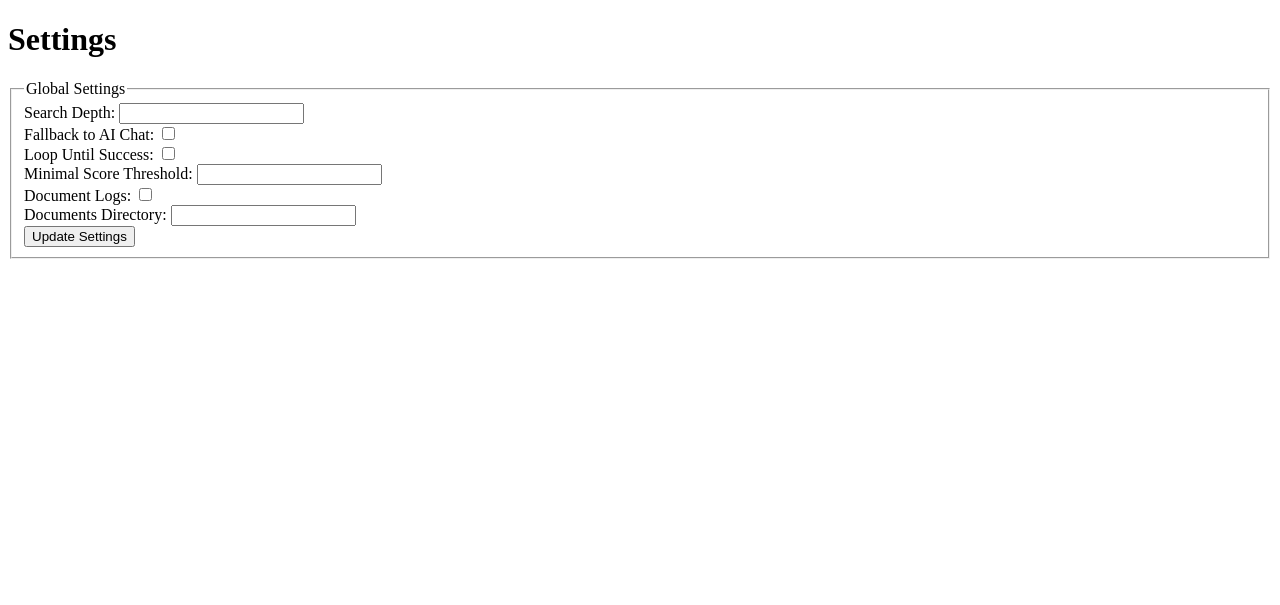
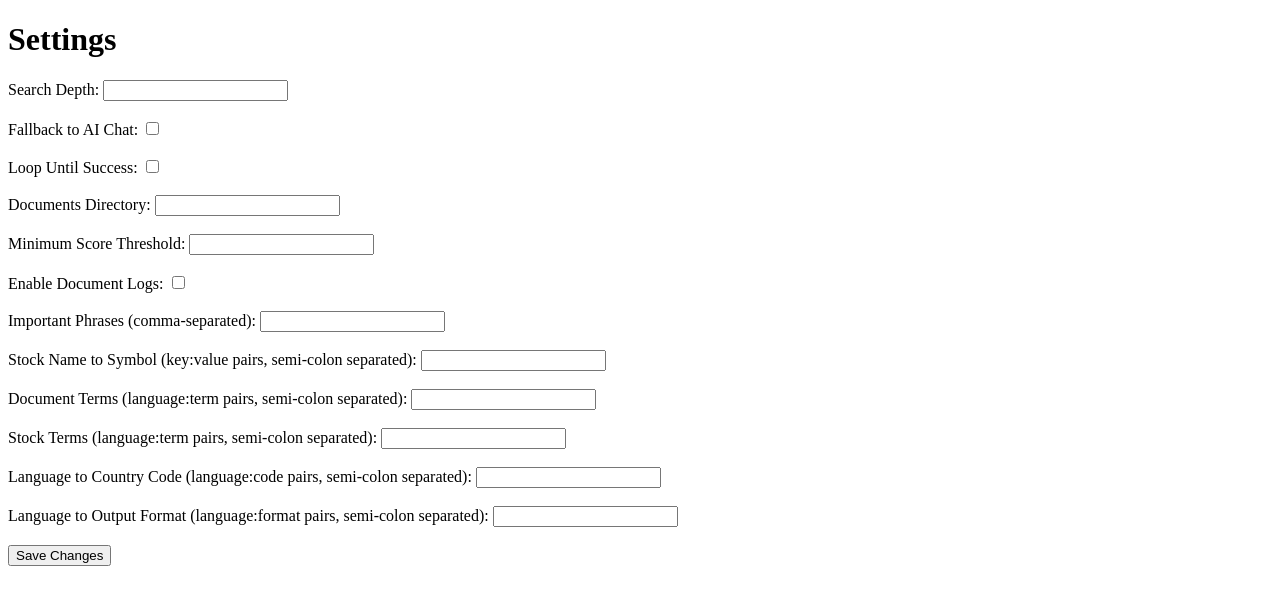
Before and after one commit to QuackHack-McBlindy/DuckDuckFind, a Flask app: page /settings in a window 1280 px wide. Shown: the top 605 px of the page. Run offline with Flask 3, Linux system fonts and the light colour scheme.

Commit message:
Update settings.html

```diff
--- a/templates/settings.html
+++ b/templates/settings.html
@@ -1,4 +1,3 @@
-
 <!DOCTYPE html>
 <html lang="en">
 <head>
@@ -8,36 +7,44 @@
 </head>
 <body>
     <h1>Settings</h1>
-    <form action="/update-settings" method="post">
-        <fieldset>
-            <legend>Global Settings</legend>
+    <form action="/settings" method="post">
+        <label for="search_depth">Search Depth:</label>
+        <input type="number" id="search_depth" name="search_depth" value="{{ search_depth }}"><br><br>
 
-            <label for="search_depth">Search Depth:</label>
-            <input type="number" id="search_depth" name="search_depth" value="{{ search_depth }}" required>
-            <br>
+        <label for="fallback_to_ai_chat">Fallback to AI Chat:</label>
+        <input type="checkbox" id="fallback_to_ai_chat" name="fallback_to_ai_chat" {% if fallback_to_ai_chat %}checked{% endif %}><br><br>
 
-            <label for="fallback_to_ai_chat">Fallback to AI Chat:</label>
-            <input type="checkbox" id="fallback_to_ai_chat" name="fallback_to_ai_chat" {% if fallback_to_ai_chat %}checked{% endif %}>
-            <br>
+        <label for="loop_until_success">Loop Until Success:</label>
+        <input type="checkbox" id="loop_until_success" name="loop_until_success" {% if loop_until_success %}checked{% endif %}><br><br>
 
-            <label for="loop_until_success">Loop Until Success:</label>
-            <input type="checkbox" id="loop_until_success" name="loop_until_success" {% if loop_until_success %}checked{% endif %}>
-            <br>
+        <label for="documents_dir">Documents Directory:</label>
+        <input type="text" id="documents_dir" name="documents_dir" value="{{ documents_dir }}"><br><br>
 
-            <label for="min_score_threshold">Minimal Score Threshold:</label>
-            <input type="number" id="min_score_threshold" name="min_score_threshold" value="{{ min_score_threshold }}" required>
-            <br>
+        <label for="min_score_threshold">Minimum Score Threshold:</label>
+        <input type="number" id="min_score_threshold" name="min_score_threshold" value="{{ min_score_threshold }}"><br><br>
 
-            <label for="docs_logs">Document Logs:</label>
-            <input type="checkbox" id="docs_logs" name="docs_logs" {% if docs_logs %}checked{% endif %}>
-            <br>
+        <label for="docs_logs">Enable Document Logs:</label>
+        <input type="checkbox" id="docs_logs" name="docs_logs" {% if docs_logs %}checked{% endif %}><br><br>
 
-            <label for="documents_dir">Documents Directory:</label>
-            <input type="text" id="documents_dir" name="documents_dir" value="{{ documents_dir }}" required>
-            <br>
+        <label for="important_phrases">Important Phrases (comma-separated):</label>
+        <input type="text" id="important_phrases" name="important_phrases" value="{{ important_phrases }}"><br><br>
 
-            <button type="submit">Update Settings</button>
-        </fieldset>
+        <label for="stock_name_to_symbol">Stock Name to Symbol (key:value pairs, semi-colon separated):</label>
+        <input type="text" id="stock_name_to_symbol" name="stock_name_to_symbol" value="{{ stock_name_to_symbol }}"><br><br>
+
+        <label for="document_terms">Document Terms (language:term pairs, semi-colon separated):</label>
+        <input type="text" id="document_terms" name="document_terms" value="{{ document_terms }}"><br><br>
+
+        <label for="stock_terms">Stock Terms (language:term pairs, semi-colon separated):</label>
+        <input type="text" id="stock_terms" name="stock_terms" value="{{ stock_terms }}"><br><br>
+
+        <label for="language_to_country_code">Language to Country Code (language:code pairs, semi-colon separated):</label>
+        <input type="text" id="language_to_country_code" name="language_to_country_code" value="{{ language_to_country_code }}"><br><br>
+
+        <label for="language_to_output_format">Language to Output Format (language:format pairs, semi-colon separated):</label>
+        <input type="text" id="language_to_output_format" name="language_to_output_format" value="{{ language_to_output_format }}"><br><br>
+
+        <input type="submit" value="Save Changes">
     </form>
 </body>
 </html>
```
